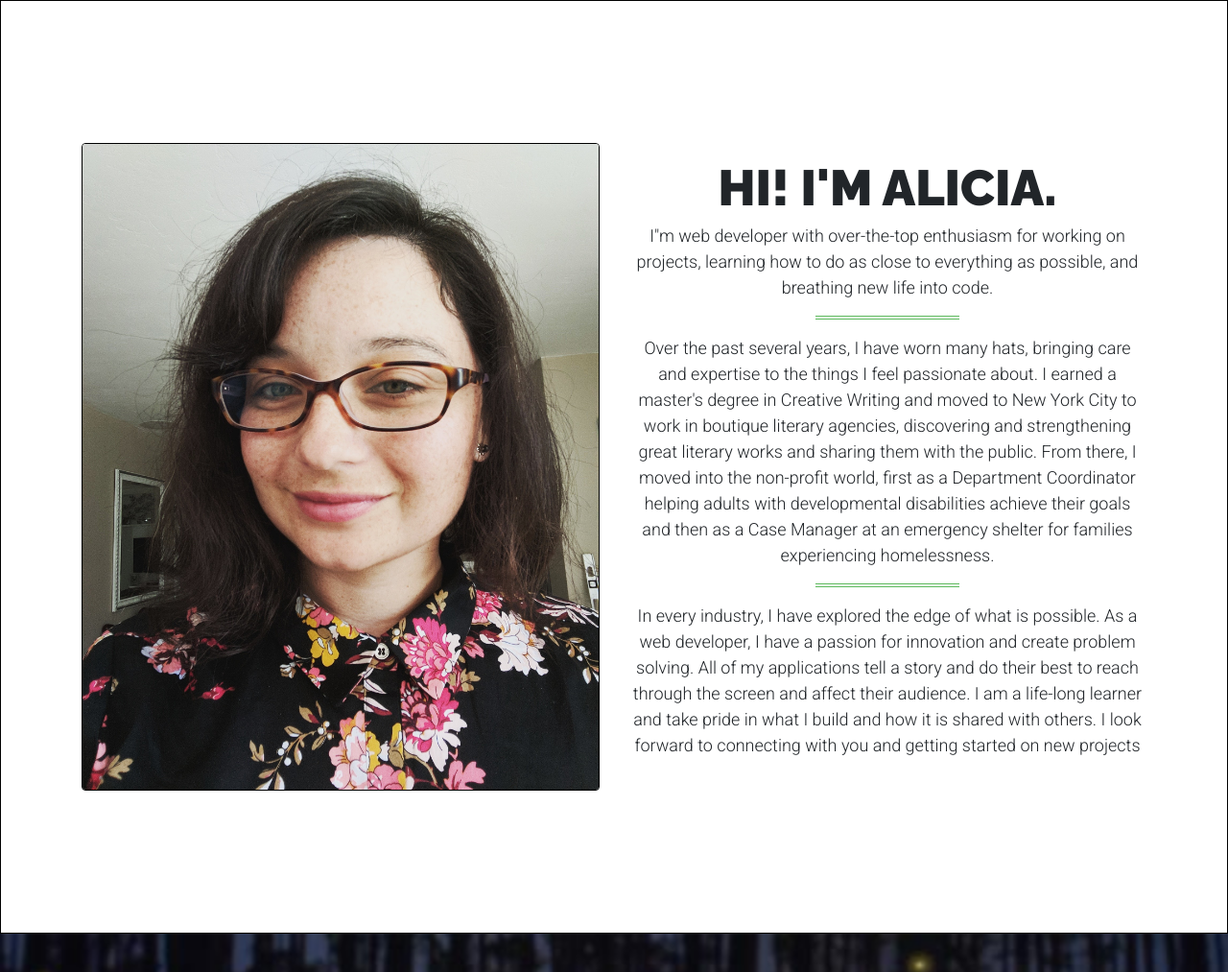
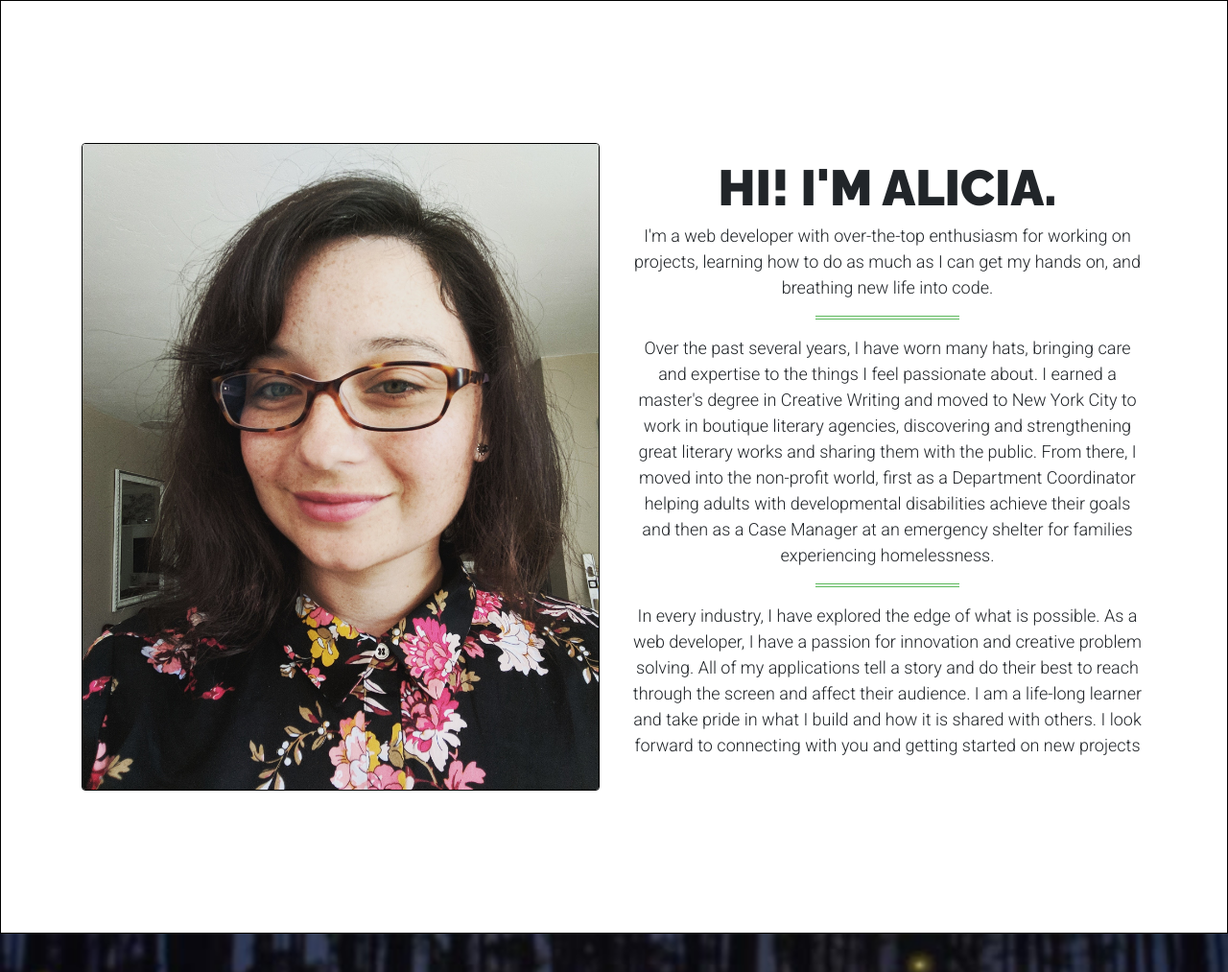
Before and after one commit to unleashalicia/portfolio, a plain HTML site: page index.html in a window 1280 px wide. Shown: the part 800-1813 px from the top of the page at 96% size. Drawn offline with nearby package versions, Linux system fonts and the light colour scheme.

Commit message:
fixed typos

```diff
--- a/index.html
+++ b/index.html
@@ -99,20 +99,13 @@
             <img class="img-fluid rounded my-5" src="img/creative/profilepic%20copy%203.jpg" alt="Photograph of Alicia" style="border: 1px solid black">
           </div>
           <div class="col-lg-6 text-center my-auto">
-            <!--<h1>Hi, I'm Alicia.</h1>-->
-            <!--<p>I'm a web developer.</p>-->
-            <!--<hr class="colored">-->
-            <!--<p>Over the past several years, I have worn many hats, bringing care and expertise to the things I feel passionate about.  I earned a master's degree in Creative Writing and moved to New York City to work in boutique literary agencies, discovering and strengthening great literary works and sharing them with the public.  From there, I moved into the non-profit world, first as a Department Coordinator helping adults with developmental disabilities achieve their housing, career, and educational ambitions and then as a Case Manager at an emergency shelter for families experiencing homelessness.</p>-->
-            <!--<hr class="colored">-->
-            <!--<p>I have always explored the edge of what is possible, and have focused on how to breathe new life into every industry.  As a web developer, I have a passion for innovation and create problem solving.  All of my applications tell a story and do their best to reach through the screen and affect their audience.  I am a life-long learner and take pride in what I build and how it is shared with others.  I look forward to connecting with you and getting started  new projects</p>-->
-          <!--</div>-->
 
             <h1>Hi!  I'm Alicia.</h1>
-            <p>I"m web developer with over-the-top enthusiasm for working on projects, learning how to do as close to everything as possible, and breathing new life into code.</p>
+            <p>I'm a web developer with over-the-top enthusiasm for working on projects, learning how to do as much as I can get my hands on, and breathing new life into code.</p>
             <hr class="colored">
             <p>Over the past several years, I have worn many hats, bringing care and expertise to the things I feel passionate about.  I earned a master's degree in Creative Writing and moved to New York City to work in boutique literary agencies, discovering and strengthening great literary works and sharing them with the public.  From there, I moved into the non-profit world, first as a Department Coordinator helping adults with developmental disabilities achieve their goals and then as a Case Manager at an emergency shelter for families experiencing homelessness.</p>
             <hr class="colored">
-            <p>In every industry, I have explored the edge of what is possible.  As a web developer, I have a passion for innovation and create problem solving.  All of my applications tell a story and do their best to reach through the screen and affect their audience.  I am a life-long learner and take pride in what I build and how it is shared with others.  I look forward to connecting with you and getting started on new projects</p>
+            <p>In every industry, I have explored the edge of what is possible.  As a web developer, I have a passion for innovation and creative problem solving.  All of my applications tell a story and do their best to reach through the screen and affect their audience.  I am a life-long learner and take pride in what I build and how it is shared with others.  I look forward to connecting with you and getting started on new projects</p>
             </div>
         </div>
       </div>
```
